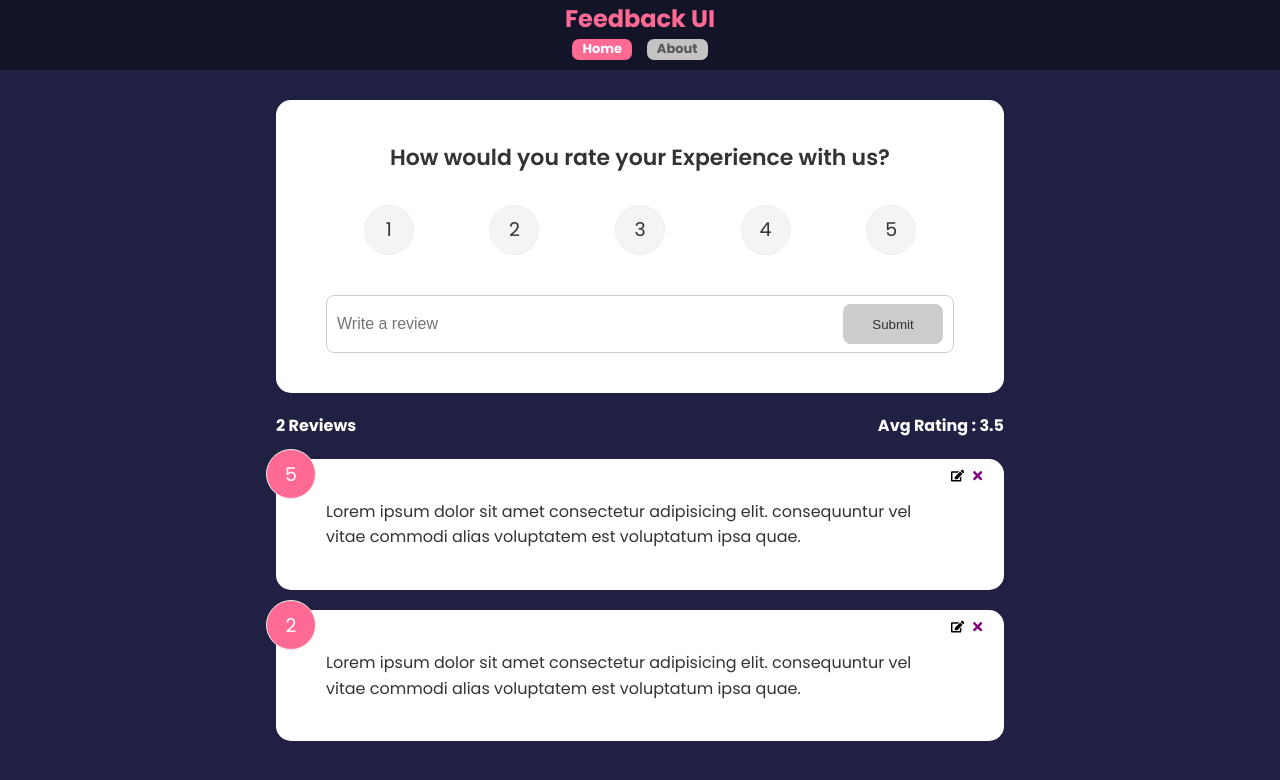
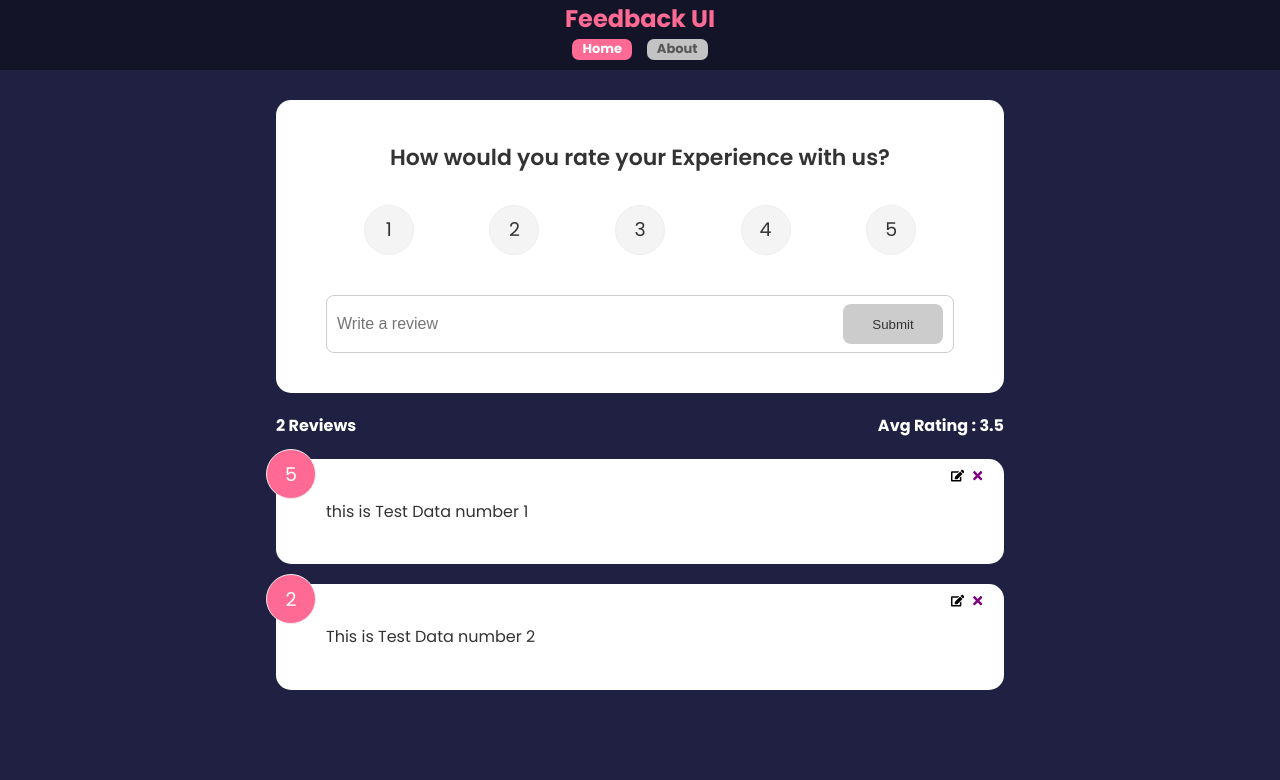
Before and after one commit to kartikpavan/REACT_Feedback_UI, a React (Create React App) app: page / in a window 1280 px wide. Shown: the top 780 px of the page. Built offline with nearby package versions, Linux system fonts and the light colour scheme.

Commit message:
code refactored

```diff
--- a/src/components/Feedbackform.jsx
+++ b/src/components/Feedbackform.jsx
@@ -51,6 +51,7 @@ function Feedbackform() {
       setText('');
     }
   };
+
   return (
     <Card>
       <form onSubmit={submitHandler}>
--- a/src/context/FeedbackContext.js
+++ b/src/context/FeedbackContext.js
@@ -12,9 +12,7 @@ const FeedbackProvider = ({ children }) => {
 
   //* remove Item from Feedback list
   const removeItem = (id) => {
-    if (window.confirm('Are you sure want to delete the item ?')) {
-      setFeedback(feedback.filter((item) => item.id !== id));
-    }
+    setFeedback(feedback.filter((item) => item.id !== id));
   };
 
   //* Add items to Feedback list
@@ -22,22 +20,19 @@ const FeedbackProvider = ({ children }) => {
     setFeedback([newFeedback, ...feedback]);
   };
 
-  //* Set Item to be Updated
+  //* grabbing the feedback item that we want to edit
   const editFeedback = (item) => {
+    console.log(item);
     setFeedbackEdit({
       item,
       edit: true,
     });
   };
-  //*Update Feedback Item
+
+  //* Updating the grabbed Feedback Item
   const updateFeedback = (id, upditem) => {
     setFeedback(
-      feedback.map((item) => {
-        if (item.id === id) {
-          return { ...item, ...upditem };
-        }
-        return item;
-      })
+      feedback.map((item) => (item.id === id ? { ...item, ...upditem } : item))
     );
   };
   return (
--- a/src/data/FeedbackData.js
+++ b/src/data/FeedbackData.js
@@ -2,12 +2,12 @@ const FeedbackData = [
   {
     id: 1,
     rating: 5,
-    text: 'Lorem ipsum dolor sit amet consectetur adipisicing elit. consequuntur vel vitae commodi alias voluptatem est voluptatum ipsa quae.',
+    text: 'this is Test Data number 1',
   },
   {
     id: 2,
     rating: 2,
-    text: 'Lorem ipsum dolor sit amet consectetur adipisicing elit. consequuntur vel vitae commodi alias voluptatem est voluptatum ipsa quae.',
+    text: 'This is Test Data number 2',
   },
 ];
 
```
